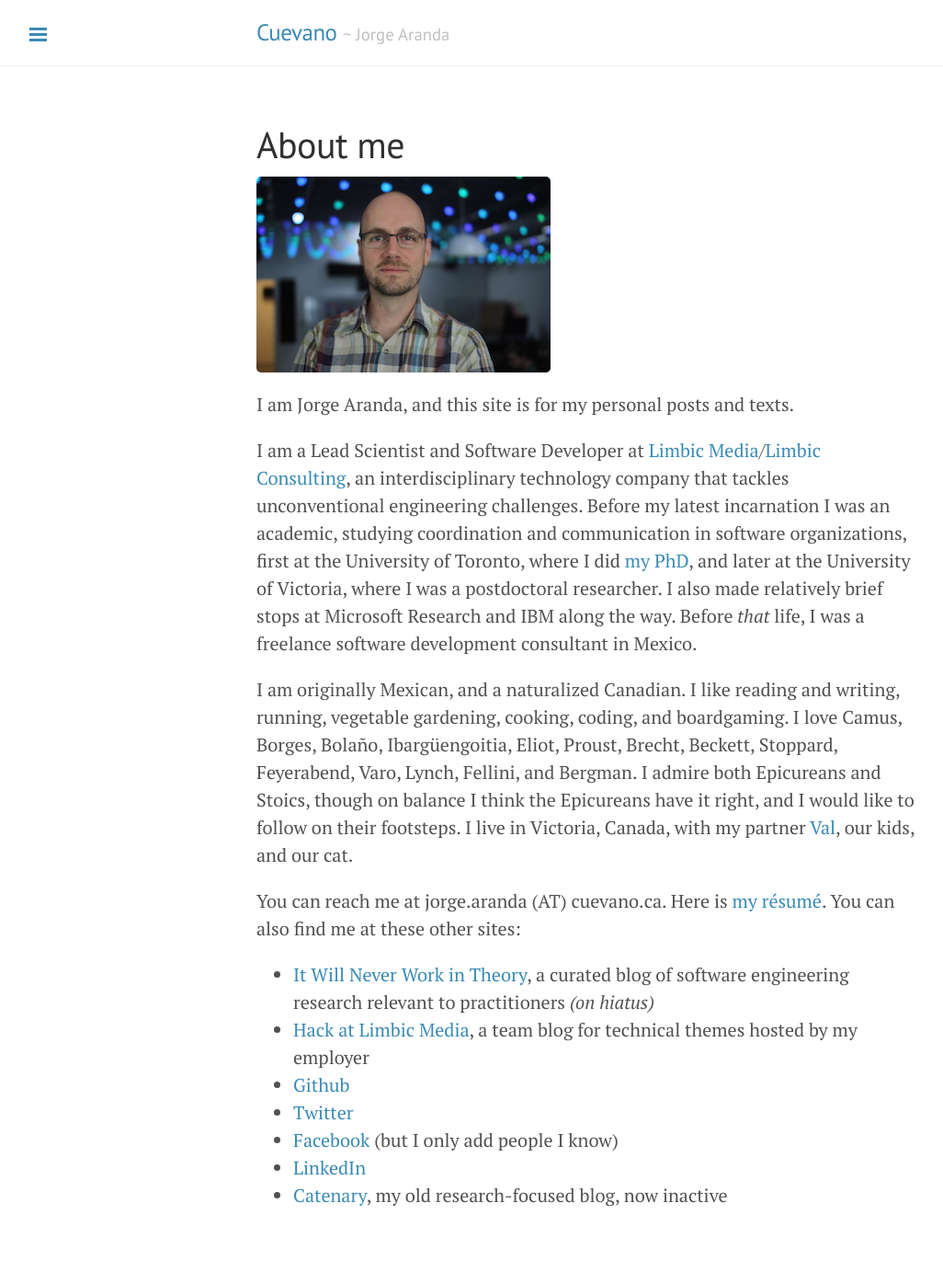
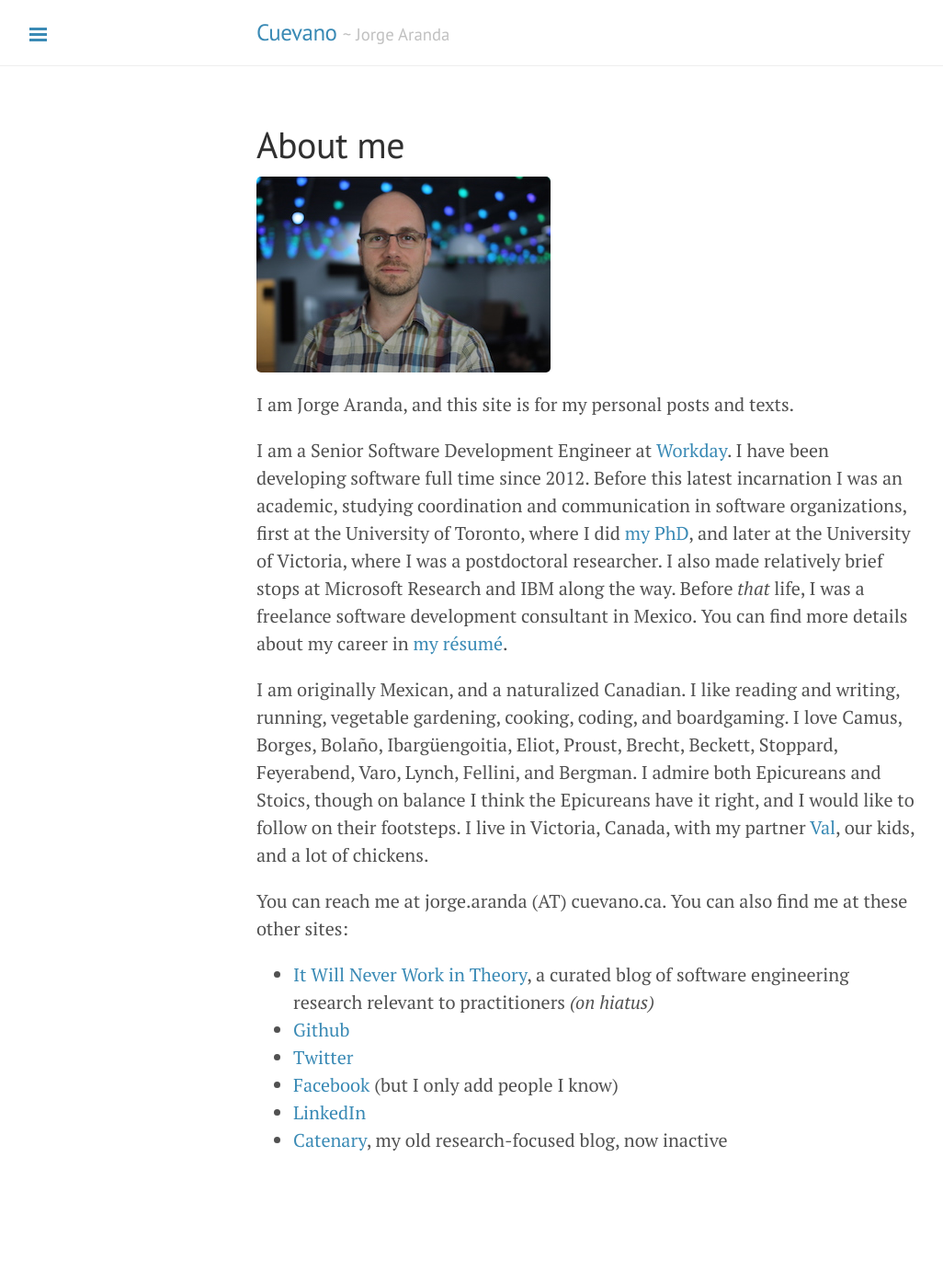
Before and after one commit to jorgearanda/cuevano, a Jekyll site: the page built from about.md, in a window 1280 px wide. Shown: the whole page at 92% size, without its empty margins (1-1027 px from the left). Built offline with Jekyll 4.4.1, drawn with Linux system fonts in a browser that asks for light colours; Markdown is read by kramdown in place of the engine named in the settings; after the commit the page ends 1335 px from its top, so only the background shows below that.

Commit message:
Update work information

```diff
--- a/about.md
+++ b/about.md
@@ -9,16 +9,16 @@ guid: http://yorchopolis.wordpress.com/?page_id=2
 [<img title="Jorge" src="/images/Jorge.jpg"/>](/images/Jorge.jpg)
 I am Jorge Aranda, and this site is for my personal posts and texts.
 
-I am a Lead Scientist and Software Developer
-at [Limbic Media](http://limbicmedia.ca/)/[Limbic Consulting](http://limbicconsulting.ca/),
-an interdisciplinary technology company that tackles unconventional engineering challenges.
-Before my latest incarnation I was an academic,
+I am a Senior Software Development Engineer at [Workday](https://www.workday.com/).
+I have been developing software full time since 2012.
+Before this latest incarnation I was an academic,
 studying coordination and communication in software organizations,
 first at the University of Toronto, where I did [my PhD](/pdfs/SharedUnderstanding.pdf),
 and later at the University of Victoria, where I was a postdoctoral researcher.
 I also made relatively brief stops at Microsoft Research and IBM along the way.
 Before *that* life,
 I was a freelance software development consultant in Mexico.
+You can find more details about my career in [my résumé](/wp-content/uploads/2016/08/Jorge-Aranda-Resume.pdf).
 
 I am originally Mexican, and a naturalized Canadian.
 I like reading and writing, running, vegetable gardening, cooking, coding, and boardgaming.
@@ -28,14 +28,12 @@ I admire both Epicureans and Stoics,
 though on balance I think the Epicureans have it right,
 and I would like to follow on their footsteps.
 I live in Victoria, Canada,
-with my partner [Val](http://valcortes.wordpress.com/), our kids, and our cat.
+with my partner [Val](http://valcortes.wordpress.com/), our kids, and a lot of chickens.
 
 You can reach me at jorge.aranda (AT) cuevano.ca.
-Here is [my résumé](/wp-content/uploads/2016/08/Jorge-Aranda-Resume.pdf).
 You can also find me at these other sites:
 
   * [It Will Never Work in Theory](http://neverworkintheory.org/), a curated blog of software engineering research relevant to practitioners *(on hiatus)*
-  * [Hack at Limbic Media](http://hack.limbicmedia.ca/), a team blog for technical themes hosted by my employer
   * [Github](http://github.com/jorgearanda)
   * [Twitter](http://twitter.com/yorchopolis)
   * [Facebook](http://www.facebook.com/yorchopolis) (but I only add people I know)
```
